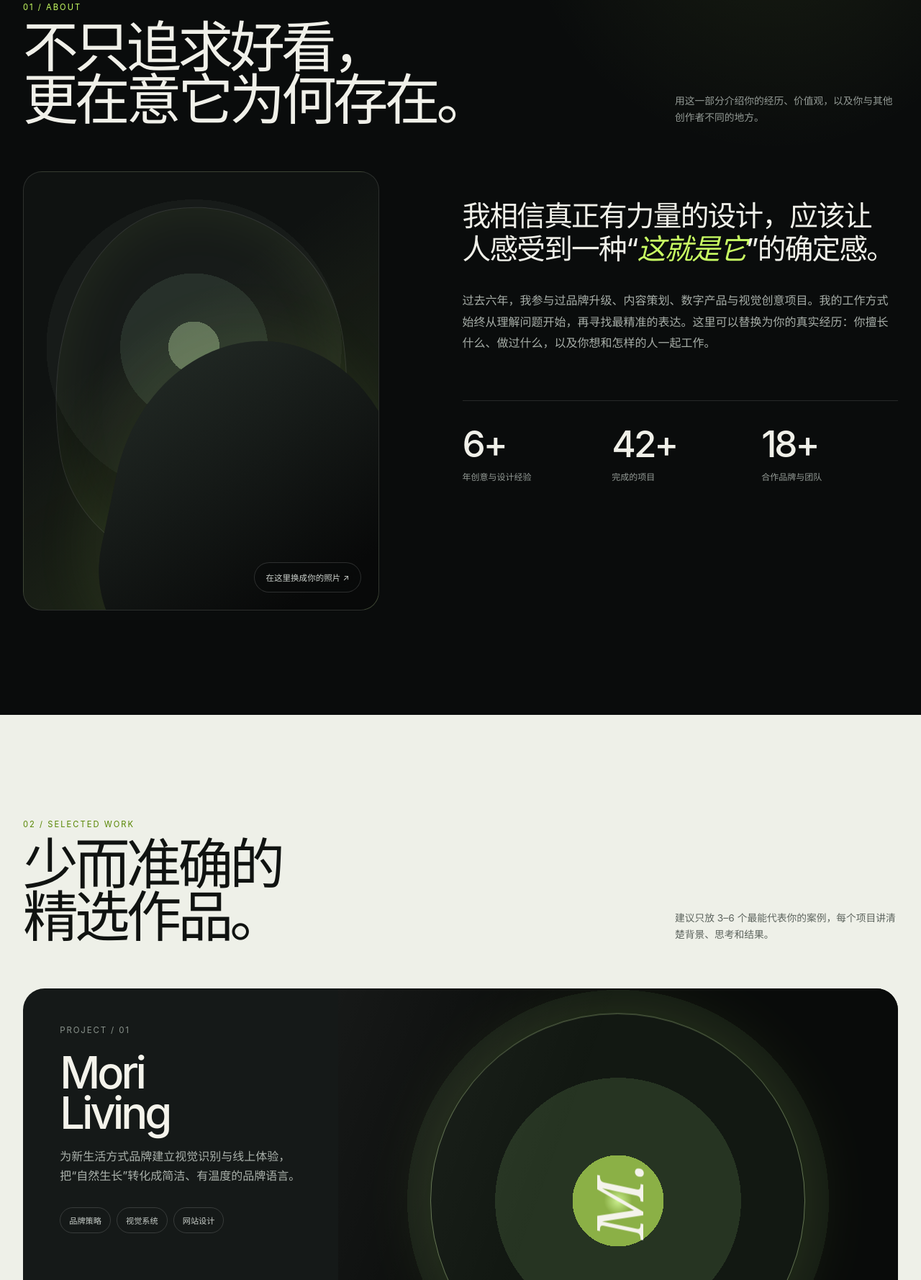
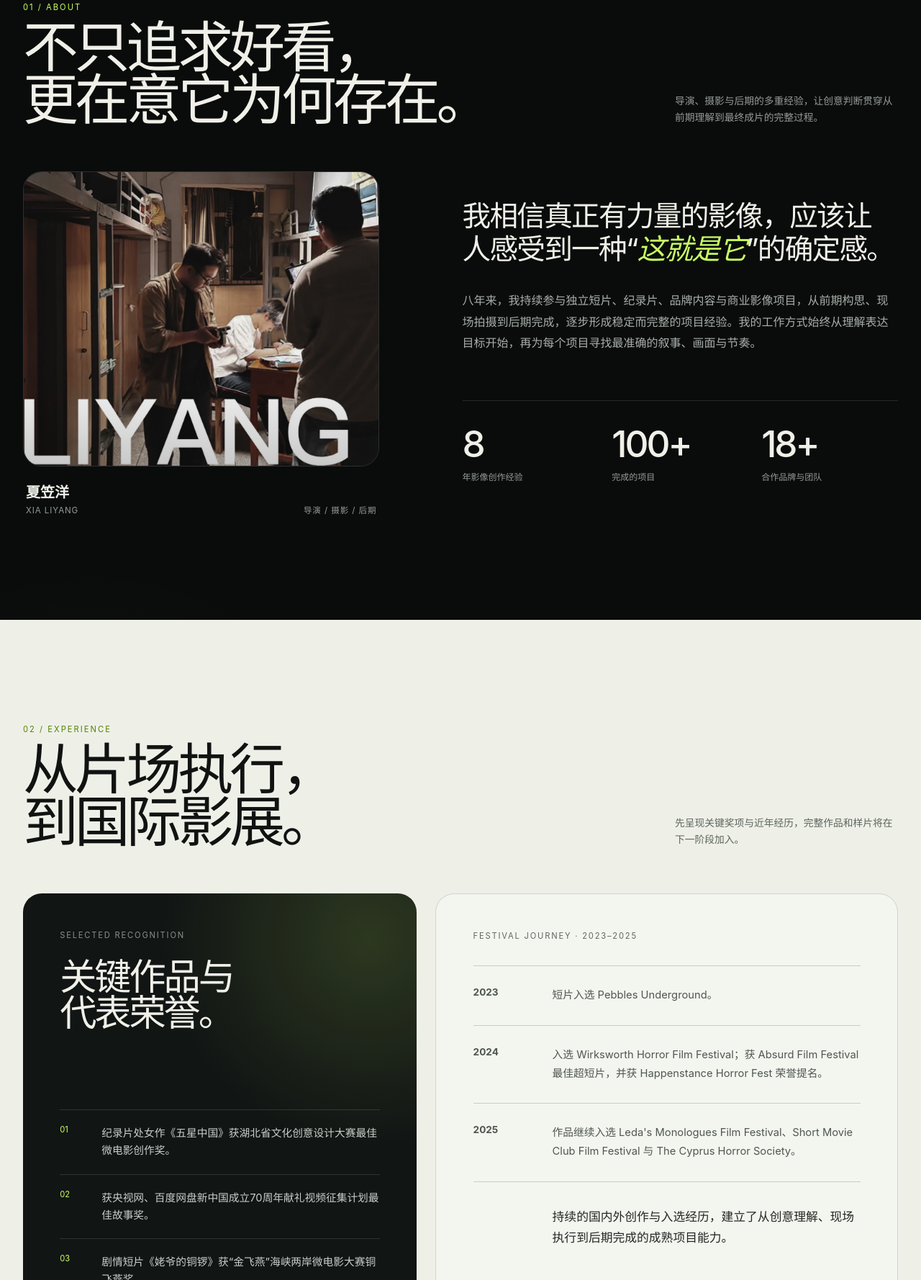
Before and after one commit to xly769169486-ops/portfolio, a plain HTML site: page index.html in a window 1280 px wide. Shown: the part 1022-2800 px from the top of the page at 72% size. Drawn offline with Linux system fonts and the light colour scheme.

Commit message:
Update Xia Liyang profile and experience

```diff
--- a/index.html
+++ b/index.html
@@ -3,8 +3,8 @@
 <head>
   <meta charset="UTF-8">
   <meta name="viewport" content="width=device-width, initial-scale=1.0">
-  <meta name="description" content="个人简介与作品集模板">
-  <title>Lin — Creative Portfolio</title>
+  <meta name="description" content="夏笠洋，导演、摄影及后期创作者个人介绍。">
+  <title>夏笠洋 — Director / Cinematography / Post</title>
   <style>
     :root {
       --bg: #0a0c0c;
@@ -449,50 +449,52 @@
 
     .portrait-card {
       position: relative;
-      min-height: 610px;
+      min-height: 0;
+      aspect-ratio: 640 / 530;
       overflow: hidden;
       border: 1px solid var(--line);
       border-radius: var(--radius);
-      background:
-        linear-gradient(145deg, transparent 35%, rgba(201, 255, 99, 0.12)),
-        radial-gradient(circle at 48% 40%, #5f7059 0 8%, #27302a 8% 23%, #171b19 23% 46%, #0f1211 46%);
-    }
-
-    .portrait-card::before {
-      position: absolute;
-      inset: 8%;
-      border: 1px solid rgba(255, 255, 255, 0.11);
-      border-radius: 50% 50% 46% 54% / 61% 41% 59% 39%;
-      content: "";
-      box-shadow: inset 0 0 80px rgba(201, 255, 99, 0.07);
-      transform: rotate(-9deg);
+      background: #111;
+    }
+
+    .portrait-card img {
+      display: block;
+      width: 100%;
+      height: 100%;
+      object-fit: cover;
     }
 
     .portrait-card::after {
       position: absolute;
-      right: -7%;
-      bottom: -16%;
-      width: 82%;
-      aspect-ratio: 0.86;
-      border-radius: 48% 52% 20% 30%;
+      inset: 0;
       content: "";
-      background: linear-gradient(135deg, #252d28, #080909 72%);
-      box-shadow: -30px -20px 80px rgba(201, 255, 99, 0.06);
-      transform: rotate(12deg);
-    }
-
-    .portrait-label {
-      position: absolute;
-      right: 24px;
-      bottom: 24px;
-      z-index: 2;
-      padding: 12px 16px;
-      border: 1px solid rgba(255, 255, 255, 0.15);
-      border-radius: 999px;
-      color: #ccd1cc;
-      background: rgba(10, 12, 12, 0.55);
+      background: linear-gradient(to top, rgba(5, 7, 6, 0.22), transparent 38%);
+    }
+
+    .portrait-caption {
+      display: flex;
+      align-items: flex-end;
+      justify-content: space-between;
+      padding: 20px 4px 0;
+    }
+
+    .portrait-caption strong,
+    .portrait-caption span {
+      display: block;
+    }
+
+    .portrait-caption strong {
+      margin-bottom: 5px;
+      font-size: 1.25rem;
+      font-weight: 650;
+    }
+
+    .portrait-caption span,
+    .portrait-caption small {
+      color: var(--muted);
       font-size: 0.72rem;
-      backdrop-filter: blur(12px);
+      letter-spacing: 0.08em;
+      text-transform: uppercase;
     }
 
     .about-copy {
@@ -553,6 +555,112 @@
 
     .works .section-note {
       color: #5d645e;
+    }
+
+    .experience-grid {
+      display: grid;
+      grid-template-columns: 0.92fr 1.08fr;
+      gap: 26px;
+      align-items: stretch;
+    }
+
+    .recognition-card {
+      display: flex;
+      min-height: 620px;
+      flex-direction: column;
+      justify-content: space-between;
+      padding: clamp(32px, 4vw, 56px);
+      border-radius: 26px;
+      color: var(--ink);
+      background:
+        radial-gradient(circle at 88% 10%, rgba(201, 255, 99, 0.15), transparent 18rem),
+        #111514;
+    }
+
+    .recognition-kicker,
+    .timeline-kicker {
+      color: #879087;
+      font-size: 0.7rem;
+      letter-spacing: 0.16em;
+      text-transform: uppercase;
+    }
+
+    .recognition-title {
+      max-width: 520px;
+      margin-top: 25px;
+      font-size: clamp(2.2rem, 4vw, 4.7rem);
+      font-weight: 520;
+      letter-spacing: -0.06em;
+      line-height: 0.98;
+    }
+
+    .award-list {
+      display: grid;
+      gap: 0;
+      list-style: none;
+    }
+
+    .award-item {
+      display: grid;
+      grid-template-columns: 42px 1fr;
+      gap: 16px;
+      padding: 20px 0;
+      border-top: 1px solid rgba(255, 255, 255, 0.13);
+    }
+
+    .award-item > span {
+      color: var(--accent);
+      font-size: 0.7rem;
+    }
+
+    .award-item p {
+      color: #c9ceca;
+      font-size: 0.92rem;
+      line-height: 1.65;
+    }
+
+    .timeline-panel {
+      padding: clamp(32px, 4vw, 56px);
+      border: 1px solid rgba(16, 19, 17, 0.14);
+      border-radius: 26px;
+      background: rgba(255, 255, 255, 0.32);
+    }
+
+    .timeline-kicker {
+      color: #5f685f;
+    }
+
+    .timeline {
+      margin-top: 34px;
+      border-top: 1px solid rgba(16, 19, 17, 0.18);
+    }
+
+    .timeline-item {
+      display: grid;
+      grid-template-columns: 88px 1fr;
+      gap: 22px;
+      padding: 28px 0;
+      border-bottom: 1px solid rgba(16, 19, 17, 0.18);
+    }
+
+    .timeline-year {
+      color: #4e574f;
+      font-size: 0.85rem;
+      font-weight: 700;
+    }
+
+    .timeline-item p,
+    .experience-summary {
+      color: #4f5751;
+      font-size: 0.92rem;
+      line-height: 1.75;
+    }
+
+    .experience-summary {
+      margin-top: 34px;
+      padding-left: 110px;
+      color: #232824;
+      font-size: 1.05rem;
     }
 
     .project-list {
@@ -847,6 +955,21 @@
       line-height: 1.65;
     }
 
+    .services-grid--three .service-card {
+      grid-column: span 4;
+    }
+
+    .contact-status {
+      color: #111411;
+      font-size: 0.9rem;
+      font-weight: 700;
+    }
+
+    .footer-disciplines {
+      display: flex;
+      gap: 18px;
+    }
+
     .contact {
       position: relative;
       overflow: hidden;
@@ -1064,11 +1187,19 @@
       }
 
       .portrait-card {
-        min-height: 510px;
+        min-height: 0;
       }
 
       .about-copy {
         padding-top: 0;
+      }
+
+      .experience-grid {
+        grid-template-columns: 1fr;
+      }
+
+      .recognition-card {
+        min-height: 560px;
       }
 
       .project-card,
@@ -1124,8 +1255,18 @@
         font-size: clamp(2.8rem, 15vw, 4.6rem);
       }
 
+      #services .section-title {
+        font-size: clamp(2.8rem, 12.5vw, 4.6rem);
+      }
+
       .portrait-card {
-        min-height: 430px;
+        min-height: 0;
+      }
+
+      .portrait-caption {
+        align-items: flex-start;
+        flex-direction: column;
+        gap: 12px;
       }
 
       .stats {
@@ -1134,6 +1275,25 @@
 
       .stat-value {
         font-size: 2rem;
+      }
+
+      .recognition-card,
+      .timeline-panel {
+        padding: 28px;
+        border-radius: 20px;
+      }
+
+      .recognition-card {
+        min-height: 610px;
+      }
+
+      .timeline-item {
+        grid-template-columns: 64px 1fr;
+        gap: 14px;
+      }
+
+      .experience-summary {
+        padding-left: 78px;
       }
 
       .project-card {
@@ -1203,12 +1363,12 @@
 
   <header class="nav" id="nav">
     <a class="logo" href="#top" aria-label="回到首页">
-      <span class="logo-mark">L.</span>
-      <span>Lin Studio</span>
+      <span class="logo-mark">XL.</span>
+      <span>Xia Liyang</span>
     </a>
     <ul class="nav-links">
       <li><a class="nav-link" href="#about">关于我</a></li>
-      <li><a class="nav-link" href="#works">精选作品</a></li>
+      <li><a class="nav-link" href="#experience">经历与荣誉</a></li>
       <li><a class="nav-link" href="#services">能力范围</a></li>
       <li><a class="nav-link" href="#contact">联系</a></li>
     </ul>
@@ -1221,7 +1381,7 @@
       <div class="hero-grid" aria-hidden="true"></div>
       <div class="hero-orb" aria-hidden="true"></div>
       <div class="container hero-content">
-        <p class="eyebrow reveal">Independent Creative · Shanghai</p>
+        <p class="eyebrow reveal">Director · Cinematography · Post-Production</p>
         <h1 class="hero-title reveal">
           Ideas into<br>
           <span class="outline">meaningful</span><br>
@@ -1230,10 +1390,10 @@
         <div class="hero-bottom reveal">
           <div class="availability">
             <span class="status-dot"></span>
-            <span>开放 2026 年合作机会</span>
+            <span>夏笠洋 · 导演 / 摄影 / 后期</span>
           </div>
           <p class="hero-intro">
-            你好，我是林，一名关注品牌、影像与数字体验的创意工作者。我把复杂的想法，转化成清晰、克制且令人记住的作品。
+            你好，我是夏笠洋，一名关注叙事、品牌与影像表达的导演、摄影及后期创作者。我把复杂的想法，转化成清晰、克制且令人记住的影像作品。
           </p>
           <div class="scroll-hint">
             <span>Scroll</span>
@@ -1245,8 +1405,8 @@
 
     <div class="marquee" aria-hidden="true">
       <div class="marquee-track">
-        <span>Brand Strategy <i>✦</i> Visual Direction <i>✦</i> Digital Experience <i>✦</i> Motion Design <i>✦</i></span>
-        <span>Brand Strategy <i>✦</i> Visual Direction <i>✦</i> Digital Experience <i>✦</i> Motion Design <i>✦</i></span>
+        <span>Direction <i>✦</i> Cinematography <i>✦</i> Post-Production <i>✦</i> Visual Storytelling <i>✦</i></span>
+        <span>Direction <i>✦</i> Cinematography <i>✦</i> Post-Production <i>✦</i> Visual Storytelling <i>✦</i></span>
       </div>
     </div>
 
@@ -1257,31 +1417,37 @@
             <div class="section-number">01 / ABOUT</div>
             <h2 class="section-title">不只追求好看，<br>更在意它为何存在。</h2>
           </div>
-          <p class="section-note">用这一部分介绍你的经历、价值观，以及你与其他创作者不同的地方。</p>
+          <p class="section-note">导演、摄影与后期的多重经验，让创意判断贯穿从前期理解到最终成片的完整过程。</p>
         </div>
 
         <div class="about-grid">
-          <div class="portrait-card reveal" aria-label="个人照片占位区域">
-            <span class="portrait-label">在这里换成你的照片 ↗</span>
-          </div>
+          <figure class="reveal">
+            <div class="portrait-card">
+              <img src="xia-liyang-portrait.webp" alt="夏笠洋在片场工作">
+            </div>
+            <figcaption class="portrait-caption">
+              <div><strong>夏笠洋</strong><span>XIA LIYANG</span></div>
+              <small>导演 / 摄影 / 后期</small>
+            </figcaption>
+          </figure>
           <div class="about-copy reveal">
             <p class="about-lead">
-              我相信真正有力量的设计，应该让人感受到一种<span>“</span><em>这就是它</em><span>”</span>的确定感。
+              我相信真正有力量的影像，应该让人感受到一种<span>“</span><em>这就是它</em><span>”</span>的确定感。
             </p>
             <p class="about-body">
-              过去六年，我参与过品牌升级、内容策划、数字产品与视觉创意项目。我的工作方式始终从理解问题开始，再寻找最精准的表达。这里可以替换为你的真实经历：你擅长什么、做过什么，以及你想和怎样的人一起工作。
+              八年来，我持续参与独立短片、纪录片、品牌内容与商业影像项目，从前期构思、现场拍摄到后期完成，逐步形成稳定而完整的项目经验。我的工作方式始终从理解表达目标开始，再为每个项目寻找最准确的叙事、画面与节奏。
             </p>
             <div class="stats">
               <div>
-                <div class="stat-value" data-count="6">0</div>
-                <div class="stat-label">年创意与设计经验</div>
+                <div class="stat-value" data-count="8" data-suffix="">0</div>
+                <div class="stat-label">年影像创作经验</div>
               </div>
               <div>
-                <div class="stat-value" data-count="42">0</div>
+                <div class="stat-value" data-count="100" data-suffix="+">0</div>
                 <div class="stat-label">完成的项目</div>
               </div>
               <div>
-                <div class="stat-value" data-count="18">0</div>
+                <div class="stat-value" data-count="18" data-suffix="+">0</div>
                 <div class="stat-label">合作品牌与团队</div>
               </div>
             </div>
@@ -1290,85 +1456,38 @@
       </div>
     </section>
 
-    <section class="section works" id="works">
+    <section class="section works" id="experience">
       <div class="container">
         <div class="section-head reveal">
           <div>
-            <div class="section-number">02 / SELECTED WORK</div>
-            <h2 class="section-title">少而准确的<br>精选作品。</h2>
+            <div class="section-number">02 / EXPERIENCE</div>
+            <h2 class="section-title">从片场执行，<br>到国际影展。</h2>
           </div>
-          <p class="section-note">建议只放 3–6 个最能代表你的案例，每个项目讲清楚背景、思考和结果。</p>
+          <p class="section-note">先呈现关键奖项与近年经历，完整作品和样片将在下一阶段加入。</p>
         </div>
 
-        <div class="project-list">
-          <article class="project-card reveal">
-            <div class="project-info">
-              <div>
-                <div class="project-index">PROJECT / 01</div>
-                <h3 class="project-title">Mori<br>Living</h3>
-                <p class="project-desc">为新生活方式品牌建立视觉识别与线上体验，把“自然生长”转化成简洁、有温度的品牌语言。</p>
-                <div class="tags">
-                  <span class="tag">品牌策略</span>
-                  <span class="tag">视觉系统</span>
-                  <span class="tag">网站设计</span>
-                </div>
-              </div>
-              <a class="project-link" href="#contact" aria-label="查看 Mori Living 项目">↗</a>
+        <div class="experience-grid">
+          <article class="recognition-card reveal">
+            <div>
+              <div class="recognition-kicker">Selected Recognition</div>
+              <h3 class="recognition-title">关键作品与<br>代表荣誉。</h3>
             </div>
-            <div class="project-visual visual-one" aria-hidden="true">
-              <div class="brand-ring">M.</div>
+            <ol class="award-list">
+              <li class="award-item"><span>01</span><p>纪录片处女作《五星中国》获湖北省文化创意设计大赛最佳微电影创作奖。</p></li>
+              <li class="award-item"><span>02</span><p>获央视网、百度网盘新中国成立70周年献礼视频征集计划最佳故事奖。</p></li>
+              <li class="award-item"><span>03</span><p>剧情短片《姥爷的铜锣》获“金飞燕”海峡两岸微电影大赛铜飞燕奖。</p></li>
+            </ol>
+          </article>
+
+          <div class="timeline-panel reveal">
+            <div class="timeline-kicker">Festival Journey · 2023–2025</div>
+            <div class="timeline">
+              <div class="timeline-item"><span class="timeline-year">2023</span><p>短片入选 Pebbles Underground。</p></div>
+              <div class="timeline-item"><span class="timeline-year">2024</span><p>入选 Wirksworth Horror Film Festival；获 Absurd Film Festival 最佳超短片，并获 Happenstance Horror Fest 荣誉提名。</p></div>
+              <div class="timeline-item"><span class="timeline-year">2025</span><p>作品继续入选 Leda's Monologues Film Festival、Short Movie Club Film Festival 与 The Cyprus Horror Society。</p></div>
             </div>
-          </article>
-
-          <article class="project-card reveal">
-            <div class="project-info">
-              <div>
-                <div class="project-index">PROJECT / 02</div>
-                <h3 class="project-title">Inner<br>Orbit</h3>
-                <p class="project-desc">一款情绪记录应用的产品体验重构，让抽象感受变得直观、轻盈，并愿意被长期使用。</p>
-                <div class="tags">
-                  <span class="tag">产品设计</span>
-                  <span class="tag">交互体验</span>
-                  <span class="tag">创意动效</span>
-                </div>
-              </div>
-              <a class="project-link" href="#contact" aria-label="查看 Inner Orbit 项目">↗</a>
-            </div>
-            <div class="project-visual visual-two" aria-hidden="true">
-              <div class="phone">
-                <div class="phone-top"></div>
-                <div class="phone-copy">
-                  <small>Today · 20 Jul</small>
-                  <strong>How is your inner weather?</strong>
-                </div>
-              </div>
-            </div>
-          </article>
-
-          <article class="project-card reveal">
-            <div class="project-info">
-              <div>
-                <div class="project-index">PROJECT / 03</div>
-                <h3 class="project-title">New<br>Voices</h3>
-                <p class="project-desc">独立文化刊物的全新编辑设计，在内容密度与阅读节奏之间建立更鲜明的视觉秩序。</p>
-                <div class="tags">
-                  <span class="tag">编辑设计</span>
-                  <span class="tag">艺术指导</span>
-                  <span class="tag">内容策划</span>
-                </div>
-              </div>
-              <a class="project-link" href="#contact" aria-label="查看 New Voices 项目">↗</a>
-            </div>
-            <div class="project-visual visual-three" aria-hidden="true">
-              <div class="editorial">
-                <div class="editorial-head"><span>NEW VOICES</span><span>VOL. 07</span></div>
-                <div class="editorial-body">
-                  <div class="editorial-title">Beyond<br>the<br>noise.</div>
-                  <div class="editorial-image"></div>
-                </div>
-              </div>
-            </div>
-          </article>
+            <p class="experience-summary">持续的国内外创作与入选经历，建立了从创意理解、现场执行到后期完成的成熟项目能力。</p>
+          </div>
         </div>
       </div>
     </section>
@@ -1378,27 +1497,23 @@
         <div class="section-head reveal">
           <div>
             <div class="section-number">03 / CAPABILITIES</div>
-            <h2 class="section-title">从想法，到完整<br>发生的体验。</h2>
+            <h2 class="section-title">从想法，到画面<br>最终落地。</h2>
           </div>
-          <p class="section-note">根据你的职业调整这里，例如摄影、导演、咨询、写作、产品设计或个人服务。</p>
+          <p class="section-note">工作重心集中于导演、摄影与后期，让创意表达和制作执行保持一致。</p>
         </div>
 
-        <div class="services-grid">
+        <div class="services-grid services-grid--three">
           <article class="service-card reveal">
             <div class="service-icon">✦</div><span class="service-number">01</span>
-            <div class="service-content"><h3 class="service-title">品牌策略与定位</h3><p class="service-desc">梳理核心价值、受众与表达方向，先让品牌想清楚，再让它被看见。</p></div>
+            <div class="service-content"><h3 class="service-title">导演与创意表达</h3><p class="service-desc">从项目目标、叙事方向到现场调度，建立清晰的影像表达并推动拍摄落地。</p></div>
           </article>
           <article class="service-card reveal">
             <div class="service-icon">◌</div><span class="service-number">02</span>
-            <div class="service-content"><h3 class="service-title">视觉识别</h3><p class="service-desc">从标志、色彩、字体到图像语言，建立稳定而鲜明的视觉记忆。</p></div>
+            <div class="service-content"><h3 class="service-title">摄影与视觉执行</h3><p class="service-desc">围绕叙事与情绪处理镜头、光线和构图，在现场建立准确、稳定的视觉质感。</p></div>
           </article>
           <article class="service-card reveal">
-            <div class="service-icon">↗</div><span class="service-number">03</span>
-            <div class="service-content"><h3 class="service-title">数字体验</h3><p class="service-desc">兼顾信息、审美与交互，为网站和数字产品设计自然的使用体验。</p></div>
-          </article>
-          <article class="service-card reveal">
-            <div class="service-icon">∿</div><span class="service-number">04</span>
-            <div class="service-content"><h3 class="service-title">创意与动态表达</h3><p class="service-desc">把品牌延伸到影像、动态视觉和社交内容，让创意在更多场景持续生长。</p></div>
+            <div class="service-icon">∿</div><span class="service-number">03</span>
+            <div class="service-content"><h3 class="service-title">后期与最终呈现</h3><p class="service-desc">把握素材、节奏与整体完成度，让前期意图在最终成片中准确落地。</p></div>
           </article>
         </div>
       </div>
@@ -1409,17 +1524,15 @@
         <div class="contact-label reveal">Have a project in mind?</div>
         <h2 class="contact-title reveal">让我们做点<br><em>值得记住</em>的事。</h2>
         <div class="contact-row reveal">
-          <a class="button button-dark" href="mailto:hello@example.com">hello@example.com <span>↗</span></a>
+          <div class="contact-status">样片与联系方式即将更新</div>
           <div class="contact-meta">
-            <span>常驻上海 · 可远程合作</span>
-            <span>通常 24 小时内回复</span>
+            <span>当前版本 · 个人介绍</span>
+            <span>下一阶段 · 精选作品与样片</span>
           </div>
         </div>
         <footer class="footer">
-          <span>© 2026 LIN STUDIO. 保留所有权利。</span>
-          <div class="socials">
-            <a href="#">小红书</a><a href="#">Behance</a><a href="#">Instagram</a>
-          </div>
+          <span>© 2026 XIA LIYANG. 保留所有权利。</span>
+          <div class="footer-disciplines"><span>导演</span><span>摄影</span><span>后期</span></div>
           <a href="#top">回到顶部 ↑</a>
         </footer>
       </div>
@@ -1451,10 +1564,11 @@
         const target = Number(entry.target.dataset.count);
         const start = performance.now();
         const duration = 1200;
+        const suffix = entry.target.dataset.suffix ?? '+';
         const tick = (now) => {
           const progress = Math.min((now - start) / duration, 1);
           const eased = 1 - Math.pow(1 - progress, 3);
-          entry.target.textContent = Math.round(target * eased) + (target === 6 ? '+' : '+');
+          entry.target.textContent = Math.round(target * eased) + suffix;
           if (progress < 1) requestAnimationFrame(tick);
         };
         requestAnimationFrame(tick);
```
Also changed, not shown: xia-liyang-portrait.webp (added).
